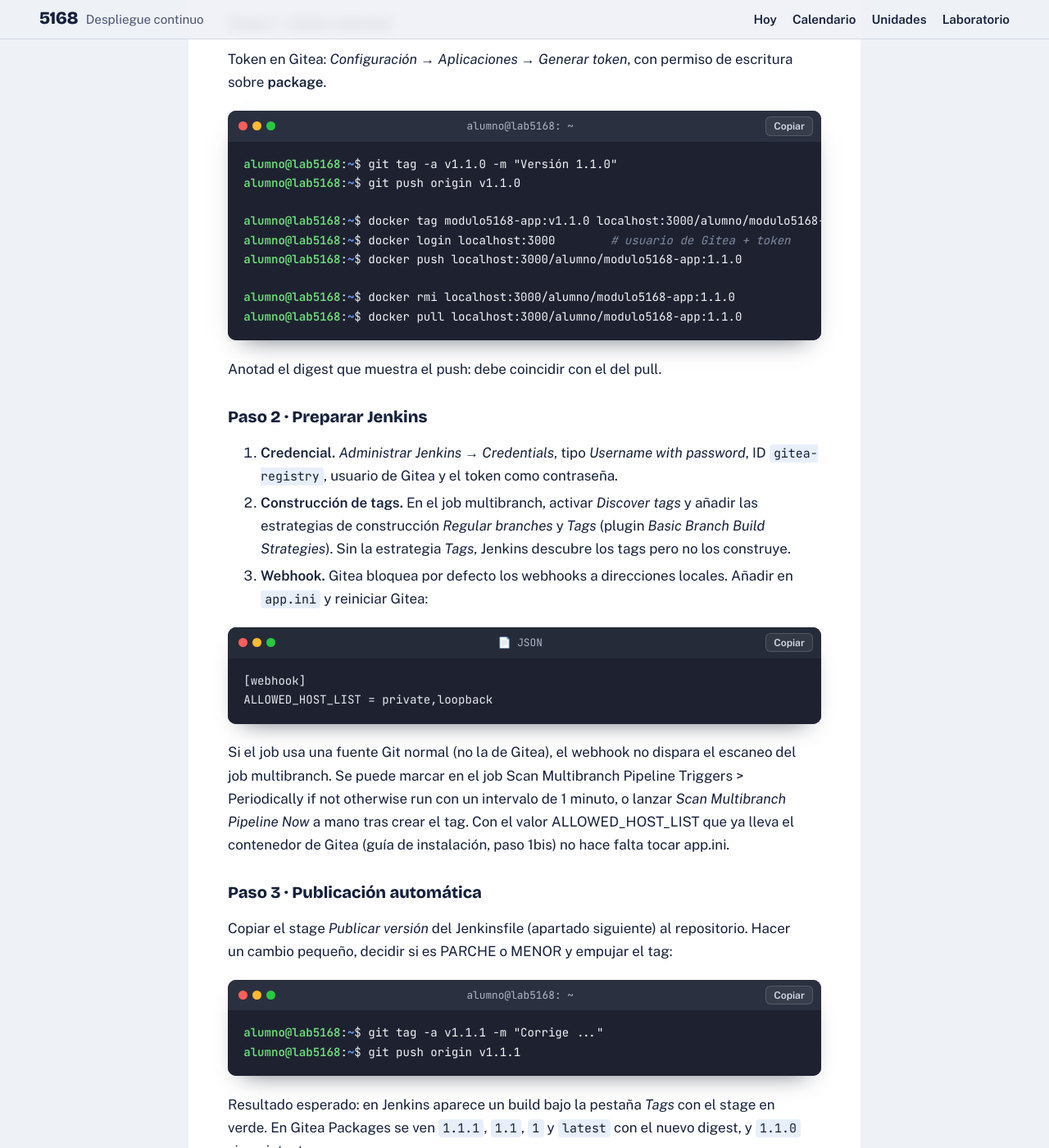
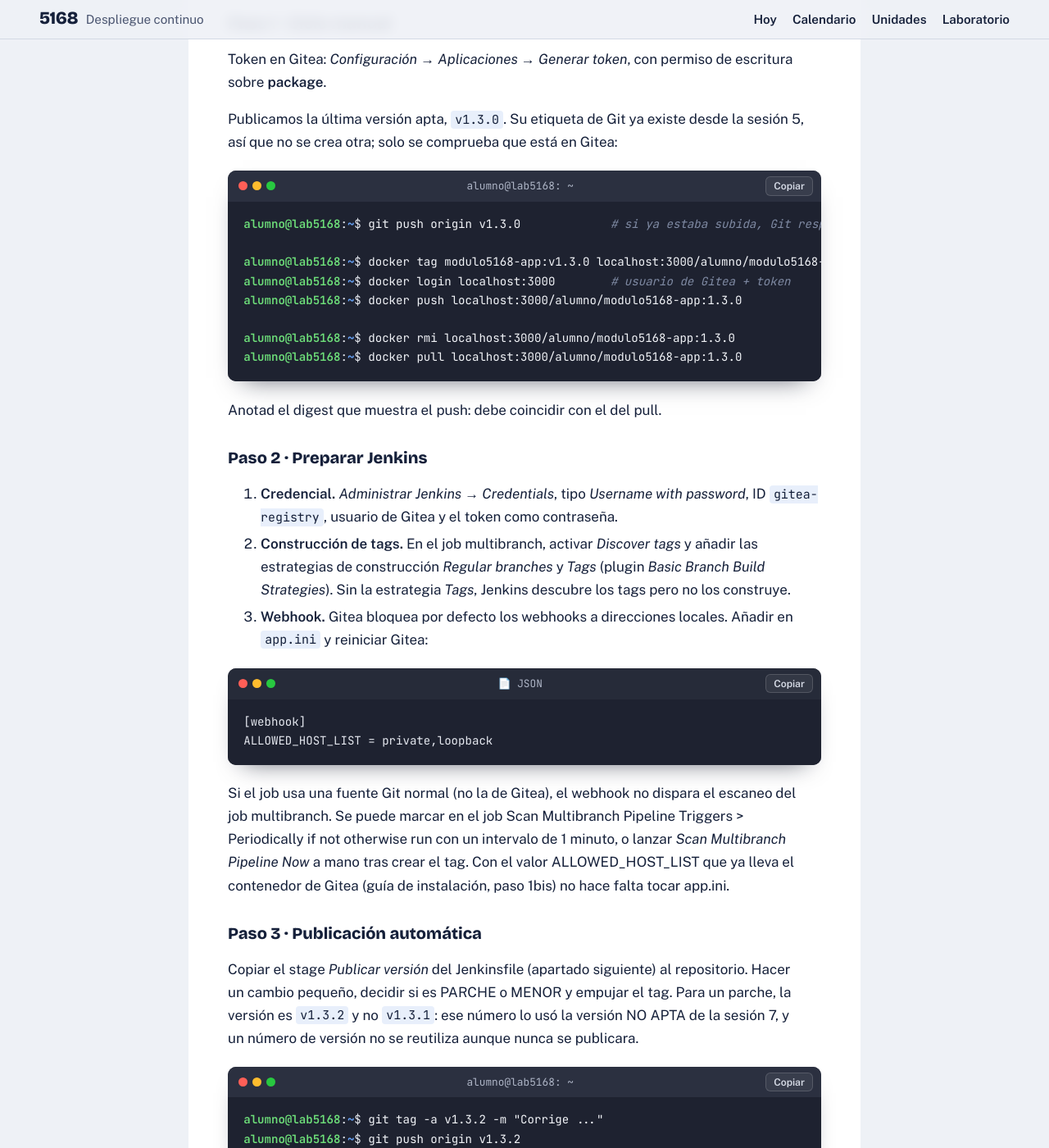
Before and after one commit to sergio79cs/modulo5168, a Jekyll site: the page built from ut01/sesion8.md, in a window 1280 px wide and 1400 px high, scrolled down 2743 px. Shown: the whole window at 82% size. Built offline with Jekyll 4.4.1, drawn with Linux system fonts in a browser that asks for light colours; our own code applies the rules of GitHub Pages for plain Markdown files; some of the changed text lies outside the part shown.

Commit message:
UT01: versiones coherentes en la sesión 8 (publica v1.3.0, parche v1.3.2)
El ciclo manual publica la v1.3.0 existente sin crear otra etiqueta; la publicación automática usa v1.3.2 (v1.3.1 es la versión NO APTA de la sesión 7) y la pre-release v1.4.0-rc.1.

Co-Authored-By: Claude Opus 5.5 <noreply@anthropic.com>
Claude-Session: https://claude.ai/code/session_01Sh4Y8cSD3CdjHA22GNYgF6

````diff
--- a/ut01/sesion8.md
+++ b/ut01/sesion8.md
@@ -16,7 +16,7 @@ Objetivos:
 
 Requisitos en tu ordenador:
 
-- Imagen `modulo5168-app:v1.1.0` construida en sesiones anteriores.
+- Imagen `modulo5168-app:v1.3.0` construida en la sesión 5 y etiqueta `v1.3.0` en Git.
 - Gitea en `localhost:3000` con el apartado Packages activo y `ROOT_URL = http://localhost:3000/` en `app.ini`.
 - Jenkins en contenedor con el socket de Docker montado y un pipeline multibranch sobre el repositorio de la app (imagen jenkins-lab de la guía de instalación, que ya incluye el cliente de Docker).
 - Plugin *Basic Branch Build Strategies* instalado en Jenkins (Manage Jenkins \> Plugins \> Available plugins). El Pipeline normal no sirve: hace falta un Job Multibranch Pipeline.
@@ -74,16 +74,17 @@ Se hace primero el ciclo a mano y después se automatiza. Los ejemplos usan el u
 
 Token en Gitea: *Configuración → Aplicaciones → Generar token*, con permiso de escritura sobre **package**.
 
+Publicamos la última versión apta, `v1.3.0`. Su etiqueta de Git ya existe desde la sesión 5, así que no se crea otra; solo se comprueba que está en Gitea:
+
 ```
-git tag -a v1.1.0 -m "Versión 1.1.0"
-git push origin v1.1.0
+git push origin v1.3.0             # si ya estaba subida, Git responde "Everything up-to-date"
 
-docker tag modulo5168-app:v1.1.0 localhost:3000/alumno/modulo5168-app:1.1.0
+docker tag modulo5168-app:v1.3.0 localhost:3000/alumno/modulo5168-app:1.3.0
 docker login localhost:3000        # usuario de Gitea + token
-docker push localhost:3000/alumno/modulo5168-app:1.1.0
+docker push localhost:3000/alumno/modulo5168-app:1.3.0
 
-docker rmi localhost:3000/alumno/modulo5168-app:1.1.0
-docker pull localhost:3000/alumno/modulo5168-app:1.1.0
+docker rmi localhost:3000/alumno/modulo5168-app:1.3.0
+docker pull localhost:3000/alumno/modulo5168-app:1.3.0
 ```
 
 Anotad el digest que muestra el push: debe coincidir con el del pull.
@@ -103,24 +104,24 @@ Si el job usa una fuente Git normal (no la de Gitea), el webhook no dispara el e
 
 ### Paso 3 · Publicación automática
 
-Copiar el stage *Publicar versión* del Jenkinsfile (apartado siguiente) al repositorio. Hacer un cambio pequeño, decidir si es PARCHE o MENOR y empujar el tag:
+Copiar el stage *Publicar versión* del Jenkinsfile (apartado siguiente) al repositorio. Hacer un cambio pequeño, decidir si es PARCHE o MENOR y empujar el tag. Para un parche, la versión es `v1.3.2` y no `v1.3.1`: ese número lo usó la versión NO APTA de la sesión 7, y un número de versión no se reutiliza aunque nunca se publicara.
 
 ```
-git tag -a v1.1.1 -m "Corrige ..."
-git push origin v1.1.1
+git tag -a v1.3.2 -m "Corrige ..."
+git push origin v1.3.2
 ```
 
-Resultado esperado: en Jenkins aparece un build bajo la pestaña *Tags* con el stage en verde. En Gitea Packages se ven `1.1.1`, `1.1`, `1` y `latest` con el nuevo digest, y `1.1.0` sigue intacto.
+Resultado esperado: en Jenkins aparece un build bajo la pestaña *Tags* con el stage en verde. En Gitea Packages se ven `1.3.2`, `1.3`, `1` y `latest` con el nuevo digest, y `1.3.0` sigue intacto.
 
 ### Paso 4 · Errores provocados
 
 | Prueba             | Qué hacer                                            | Resultado esperado                                        |
 |--------------------|------------------------------------------------------|-----------------------------------------------------------|
-| Pre-release        | Empujar `v1.2.0-rc.1`                                | Se publica solo `1.2.0-rc.1`; `latest` no se mueve        |
-| Reescribir versión | Borrar el tag `v1.1.1` y empujarlo sobre otro commit | El stage falla: la versión ya existe                      |
+| Pre-release        | Empujar `v1.4.0-rc.1`                                | Se publica solo `1.4.0-rc.1`; `latest` no se mueve        |
+| Reescribir versión | Borrar el tag `v1.3.2` y empujarlo sobre otro commit | El stage falla: la versión ya existe                      |
 | Tag no SemVer      | Empujar `version-2`                                  | El build se ejecuta pero el stage de publicación se salta |
 
-Para borrar y reescribir un tag: `git tag -d v1.1.1 && git push origin :refs/tags/v1.1.1`, nuevo commit, `git tag -a v1.1.1 -m "..." && git push origin v1.1.1`.
+Para borrar y reescribir un tag: `git tag -d v1.3.2 && git push origin :refs/tags/v1.3.2`, nuevo commit, `git tag -a v1.3.2 -m "..." && git push origin v1.3.2`.
 
 ### Paso 5 · Margen
 
@@ -130,8 +131,8 @@ Para quien se atasque con webhooks o credenciales. El registry temporal usa el p
 
 ```
 docker run -d -p 5001:5000 --name registry-temp registry:2
-docker tag modulo5168-app:v1.1.0 localhost:5001/modulo5168-app:1.1.0
-docker push localhost:5001/modulo5168-app:1.1.0
+docker tag modulo5168-app:v1.3.0 localhost:5001/modulo5168-app:1.3.0
+docker push localhost:5001/modulo5168-app:1.3.0
 curl http://localhost:5001/v2/modulo5168-app/tags/list
 ```
 
@@ -221,8 +222,8 @@ pipeline {
 
 ## Cierre
 
-- **Puesta en común.** ¿Quién eligió PARCHE y quién MENOR? ¿Estaba bien elegido? ¿Qué habría pasado si el pipeline hubiera dejado reescribir `1.1.1`?
-- **Debate.** Si después de publicar `1.2.0` alguien publica un parche de mantenimiento `1.1.2`, con este Jenkinsfile `latest` y `1` retroceden a `1.1.2`. La solución real compara con la versión más alta publicada antes de mover etiquetas. Reto opcional para quien acabe antes.
+- **Puesta en común.** ¿Quién eligió PARCHE y quién MENOR? ¿Estaba bien elegido? ¿Qué habría pasado si el pipeline hubiera dejado reescribir `1.3.2`?
+- **Debate.** Si después de publicar `1.4.0` alguien publica un parche de mantenimiento `1.3.3`, con este Jenkinsfile `latest` y `1` retroceden a `1.3.3`. La solución real compara con la versión más alta publicada antes de mover etiquetas. Reto opcional para quien acabe antes.
 - **Entrega** en Aules.
 
 ### Notas:
@@ -236,10 +237,10 @@ pipeline {
 
 Sube a Aules cuatro capturas y una justificación:
 
-1. Gitea Packages con `modulo5168-app` y sus etiquetas (`1.1.0`, `1.1.1`, `1.1`, `1`, `latest`).
+1. Gitea Packages con `modulo5168-app` y sus etiquetas (`1.3.0`, `1.3.2`, `1.3`, `1`, `latest`).
 2. Jenkins con el build del tag y el stage *Publicar versión* en verde.
 3. El build fallido al intentar reescribir una versión ya publicada.
-4. El tag de Git en Gitea (`v1.1.0` y la versión nueva).
+4. El tag de Git en Gitea (`v1.3.0` y la versión nueva).
 5. Una línea que justifique el número elegido para la segunda versión.
 
 | Criterio                                        | Puntos |
````
